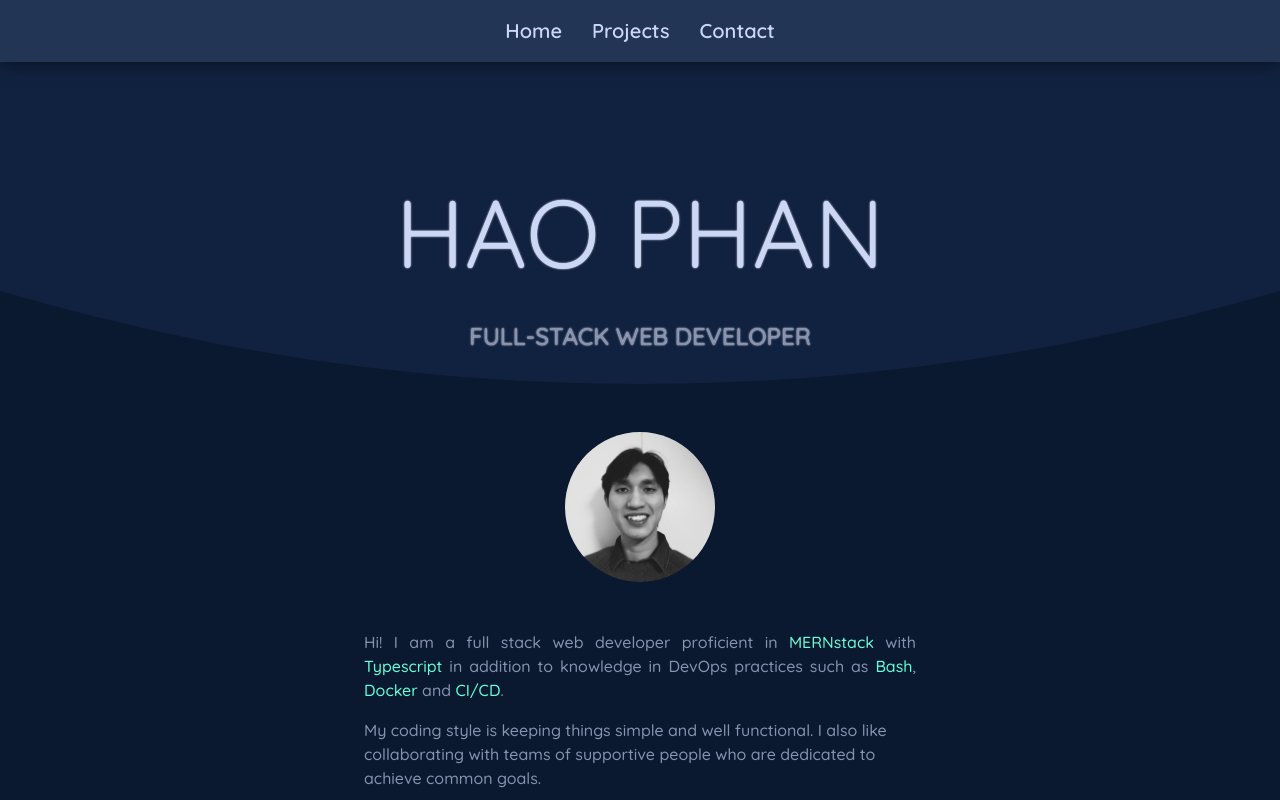
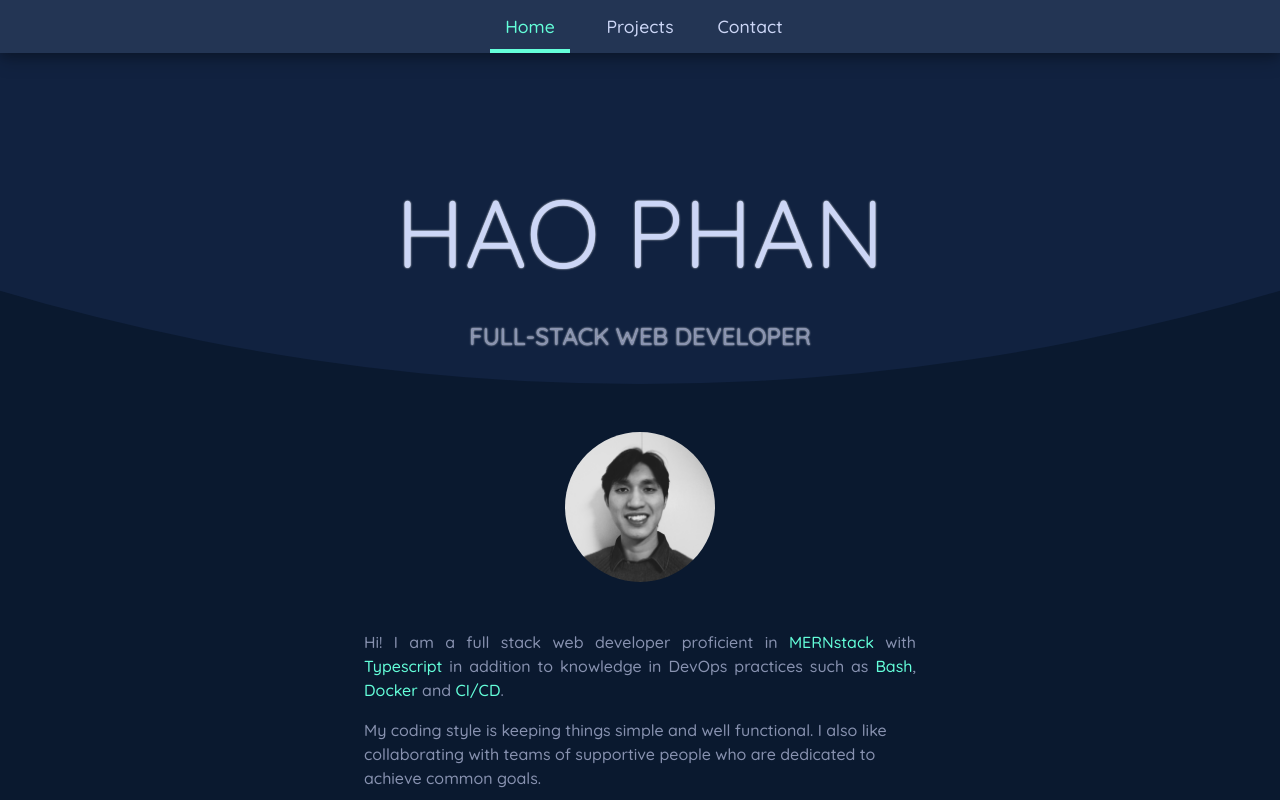
Before and after one commit to hao-phan-ocl/hp-portfolio, a React (Create React App) app: page / in a window 1280 px wide. Shown: the top 800 px of the page. Built offline with nearby package versions, Linux system fonts and the light colour scheme.

Commit message:
fix navbar border-bottom

```diff
--- a/src/App.scss
+++ b/src/App.scss
@@ -1,6 +1,5 @@
 body {
   background-color: #0a192f;
-  // color: #dbe8d4;
   color: #8892b0;
 }
 
--- a/src/components/Nav.tsx
+++ b/src/components/Nav.tsx
@@ -1,45 +1,69 @@
 import { AppBar, Stack } from '@mui/material'
 import Link from '@mui/material/Link'
+import { useState } from 'react'
 
 type RefProps = {
   projectRef: any
 }
 
 export default function Nav({ projectRef }: RefProps) {
+  const [section, setSection] = useState<'Home' | 'Projects' | 'Contact'>('Home')
+
   return (
     <AppBar
       position="fixed"
       sx={{
         backgroundColor: '#233554',
         boxShadow: '0 7px 20px 0 rgb(0 0 0 / 20%), 0 4px 10px 0 rgb(0 0 0 / 20%)',
-        padding: '15px 0',
+        height: '3.3rem',
       }}
     >
-      <Stack direction="row" justifyContent="center" gap="30px">
+      <Stack direction="row" justifyContent="center" gap="30px" height="100%">
         <Link
           variant="h6"
-          color="primary"
+          color={section === 'Home' ? 'secondary' : 'primary'}
+          borderBottom={section === 'Home' ? '4px solid' : 'none'}
+          lineHeight="3em"
+          width="80px"
+          textAlign="center"
           underline="none"
-          sx={{ ':hover': { color: '#64ffda' } }}
-          onClick={() => window.scrollTo({ top: 0, behavior: 'smooth' })}
+          sx={{ ':hover': { color: '#64ffda', borderBottom: '4px solid' } }}
+          onClick={() => {
+            window.scrollTo({ top: 0, behavior: 'smooth' })
+            setSection('Home')
+          }}
         >
           Home
         </Link>
         <Link
           variant="h6"
-          color="primary"
+          color={section === 'Projects' ? 'secondary' : 'primary'}
+          borderBottom={section === 'Projects' ? '4px solid' : 'none'}
+          lineHeight="3em"
+          width="80px"
+          textAlign="center"
           underline="none"
-          sx={{ ':hover': { color: '#64ffda' } }}
-          onClick={() => projectRef.current.scrollIntoView({ behavior: 'smooth' })}
+          sx={{ ':hover': { color: '#64ffda', borderBottom: '4px solid' } }}
+          onClick={() => {
+            projectRef.current.scrollIntoView({ behavior: 'smooth' })
+            setSection('Projects')
+          }}
         >
           Projects
         </Link>
         <Link
           variant="h6"
-          color="primary"
+          color={section === 'Contact' ? 'secondary' : 'primary'}
+          borderBottom={section === 'Contact' ? '4px solid' : 'none'}
+          lineHeight="3em"
+          width="80px"
+          textAlign="center"
           underline="none"
-          sx={{ ':hover': { color: '#64ffda' } }}
-          onClick={() => window.scrollTo({ top: 10000, behavior: 'smooth' })}
+          sx={{ ':hover': { color: '#64ffda', borderBottom: '4px solid' } }}
+          onClick={() => {
+            window.scrollTo({ top: 10000, behavior: 'smooth' })
+            setSection('Contact')
+          }}
         >
           Contact
         </Link>
--- a/src/index.tsx
+++ b/src/index.tsx
@@ -2,7 +2,6 @@ import React from 'react'
 import ReactDOM from 'react-dom/client'
 import './index.scss'
 import App from './App'
-import reportWebVitals from './reportWebVitals'
 
 const root = ReactDOM.createRoot(document.getElementById('root') as HTMLElement)
 root.render(
@@ -10,8 +9,3 @@ root.render(
     <App />
   </React.StrictMode>
 )
-
-// If you want to start measuring performance in your app, pass a function
-// to log results (for example: reportWebVitals(console.log))
-// or send to an analytics endpoint. Learn more: https://bit.ly/CRA-vitals
-reportWebVitals()
--- a/src/reportWebVitals.ts
+++ /dev/null
@@ -1,15 +0,0 @@
-import { ReportHandler } from 'web-vitals';
-
-const reportWebVitals = (onPerfEntry?: ReportHandler) => {
-  if (onPerfEntry && onPerfEntry instanceof Function) {
-    import('web-vitals').then(({ getCLS, getFID, getFCP, getLCP, getTTFB }) => {
-      getCLS(onPerfEntry);
-      getFID(onPerfEntry);
-      getFCP(onPerfEntry);
-      getLCP(onPerfEntry);
-      getTTFB(onPerfEntry);
-    });
-  }
-};
-
-export default reportWebVitals;
--- a/src/theme/theme.ts
+++ b/src/theme/theme.ts
@@ -18,10 +18,10 @@ const theme = createTheme({
     // h5: {
     //   fontSize: '1.75rem',
     // },
-    // h6: {
-    //   fontSize: '1rem',
-    //   fontWeight: 400,
-    // },
+    h6: {
+      fontSize: '1.1rem',
+      fontWeight: 500,
+    },
   },
 })
 
```
Also changed, not shown: src/setupTests.ts (deleted, +0 -5 lines), src/logo.svg (deleted), 1 other file (tests, documents, lock files or other folders).
